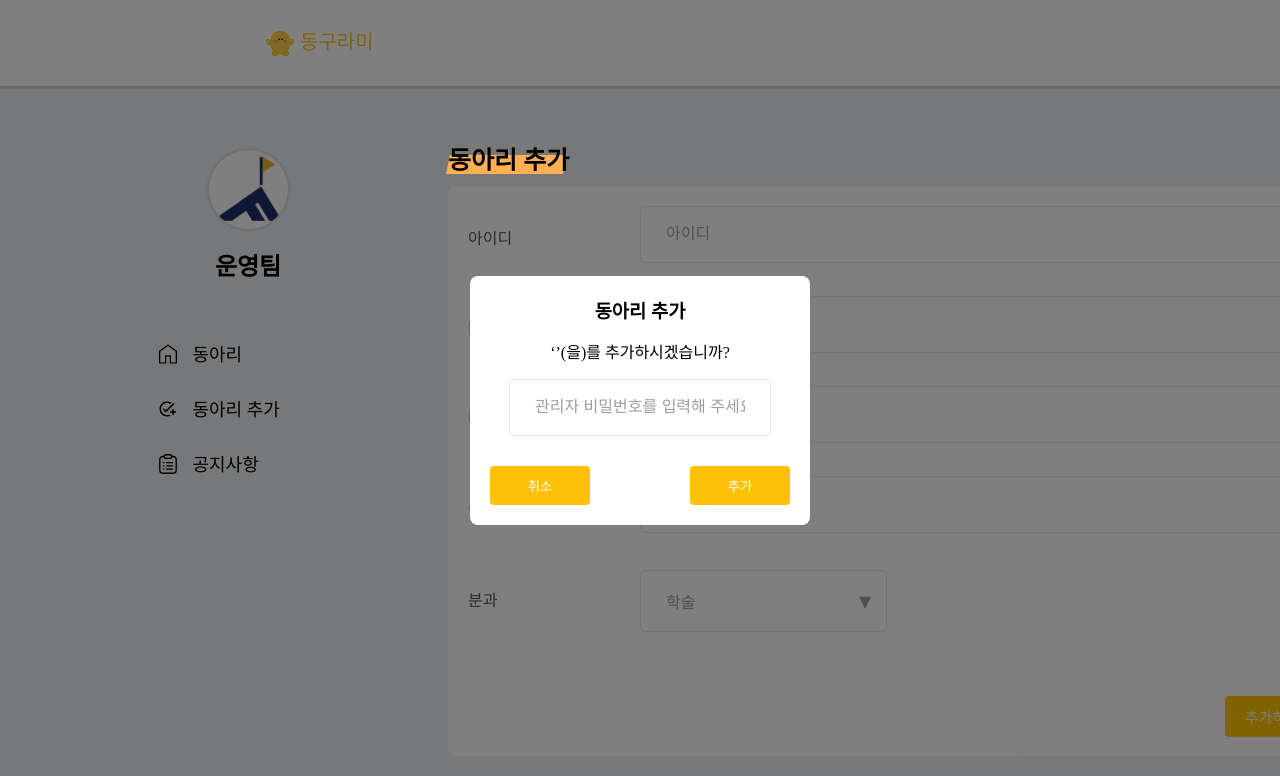
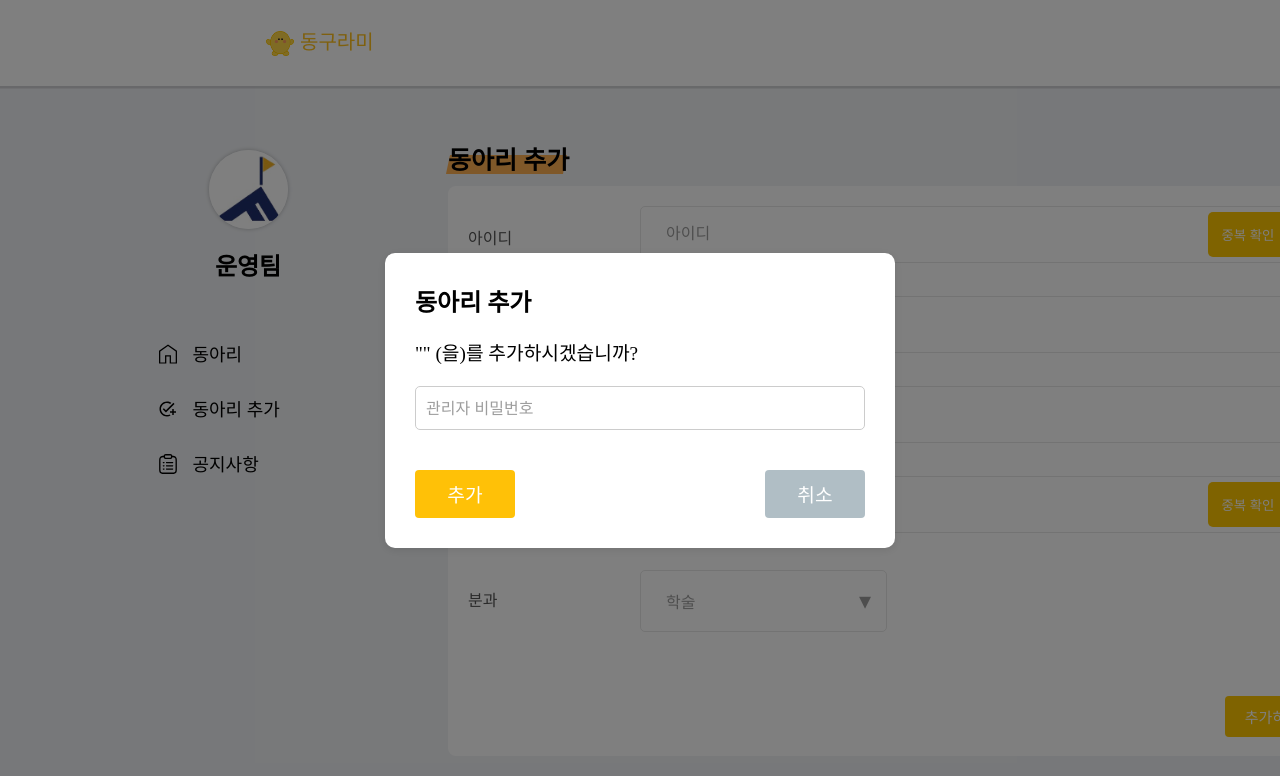
Before and after one commit to USW-Circle-Link/USW-Circle-Link-Web, a Vue app: page /adminmain/AddClub in a window 1280 px wide. Both pictures are taken after a click on the element "추가하기". Shown: the top 776 px of the page. Built offline with nearby package versions, Linux system fonts and the light colour scheme.

Commit message:
동아리 추가 팝업창

```diff
--- a/src/components/Admin/AddClub.vue
+++ b/src/components/Admin/AddClub.vue
@@ -8,6 +8,7 @@
         <div class="form-group-row">
           <label for="id">아이디</label>
           <input type="text" id="id" v-model="id" placeholder="아이디" required @input="validateId" />
+          <button @click="idDuplicateCheck">중복 확인</button>
         </div>
         <span v-if="idError" class="error">{{ idError }}</span>
       </div>
@@ -32,6 +33,7 @@
         <div class="form-group-row">
           <label for="clubName">동아리명</label>
           <input type="text" id="clubName" v-model="clubName" placeholder="동아리명" required @input="validateClubName" />
+          <button @click="clubNameDuplicateCheck">중복 확인</button>
         </div>
         <span v-if="clubNameError" class="error">{{ clubNameError }}</span>
       </div>
@@ -55,24 +57,21 @@
           </ul>
         </div>
       </div>
-      <!-- 팝업창 -->
       <div class="popupbtn" @click="openPopup()">추가하기</div>
-      <div v-if="isPopupVisible" class="popup-overlay">
-        <div class="popup">
-          <h3>동아리 추가</h3>
-          <p>‘{{ clubName }}’(을)를 추가하시겠습니까?</p>
-          <input
-              type="password"
-              placeholder="관리자 비밀번호를 입력해 주세요."
-              v-model="adminPw"
-          />
-          <div class="buttons">
-            <button @click="cancelDelete">취소</button>
-            <button type="submit">추가</button>
-          </div>
+    </form>
+    <!-- 동아리 삭제 팝업창  -->
+    <div v-if="isPopupVisible" class="popup-overlay">
+      <div class="popup">
+        <h3>동아리 추가</h3>
+        <p>"{{ clubName }}" (을)를 추가하시겠습니까?</p>
+        <input v-model="adminPw" type="password" placeholder="관리자 비밀번호" />
+        <span v-if="adminPwError" class="error">{{ adminPwError }}</span>
+        <div class="popup-buttons">
+          <button @click="submitForm">추가</button>
+          <button @click="cancelDelete">취소</button>
         </div>
       </div>
-    </form>
+    </div>
   </div>
 </template>
 
@@ -108,6 +107,7 @@ export default {
 
       // 동연회/개발팀 비밀번호
       adminPw: '',
+      adminPwError: '', // 정보 입력 값 에러 메세지 변수
     };
   },
   methods: {
@@ -144,7 +144,12 @@ export default {
         this.clubNameError = '';
       }
     },
-
+    idDuplicateCheck() { //아이디 중복 확인
+      alert('아이디 중복 확인');
+    },
+    clubNameDuplicateCheck() { //동아리 이름 중복 확인
+      alert('동아리 이름 중복 확인');
+    },
     // "추가하기" 버튼을 눌러 팝업창 나타내기
     openPopup() {
       // 입력 조건에 맞는지 검사후 팝업창 나타내기
@@ -219,15 +224,14 @@ export default {
         }
         // 서버에서 보낸 에러 코드에 따라 사용자에게 에러 정보 제공
         if (error.response.status === 400) {
-          alert('동아리 추가에 실패했습니다. 관리자 비밀번호가 틀렸습니다.');
+          this.adminPwError = '* 동아리 추가에 실패했습니다. 관리자 비밀번호가 틀렸습니다.';
         }
         if (error.response.status === 409) {
-          alert('동아리 추가에 실패했습니다. 이미 존재하는 동아리 입니다.');
+          this.adminPwError = '* 동아리 추가에 실패했습니다. 이미 존재하는 동아리 입니다.';
         }
         if (error.response.status === 422) {
-          alert('동아리 추가에 실패했습니다. 이미 존재하는 동아리 회장 아이디 입니다.');
+          this.adminPwError = '* 동아리 추가에 실패했습니다. 이미 존재하는 동아리 회장 아이디 입니다.';
         }
-        this.isPopupVisible = false;  // 팝업창 닫기
       }
     },
 
@@ -309,6 +313,23 @@ h2 {
   flex-direction: row;
   display: flex;
   align-items: center;
+  position: relative; /* 부모 요소를 기준으로 자식 요소 위치 지정 */
+}
+
+.form-group-row button{
+  width: 80px;
+  height: 45px;
+  position: absolute;
+  right: 40px;
+  top: 6px;
+  border-radius: 5px;
+  border: none;
+  background-color: #FFC700;
+  color: white;
+}
+
+.form-group-row button:hover{
+  background-color: #e6b800;
 }
 
 input {
@@ -350,28 +371,82 @@ label {
   background-color: #e6b800;
 }
 
+/* Popup Overlay and Popup Window */
 .popup-overlay {
-  position: fixed;
+  position: fixed; /* 화면 전체를 덮음 */
   top: 0;
   left: 0;
-  right: 0;
-  bottom: 0;
-  background-color: rgba(0, 0, 0, 0.5);
+  width: 100%;
+  height: 100%;
+  background-color: rgba(0, 0, 0, 0.5); /* 반투명 배경 */
   display: flex;
   justify-content: center;
   align-items: center;
+  z-index: 1000; /* 화면 상단에 표시 */
 }
 
 .popup {
-  background-color: white;
-  padding: 20px;
-  border-radius: 8px;
-  width: 300px;
-  text-align: center;
+  background-color: #fff;
+  padding: 30px; /* 팝업 패딩을 조금 더 여유롭게 */
+  border-radius: 10px;
+  box-shadow: 0 2px 10px rgba(0, 0, 0, 0.1);
+  width: 450px; /* 1.5배 키움 */
+  z-index: 1001; /* 팝업창을 오버레이보다 위에 배치 */
 }
 
-h3 {
-  margin: 0 0 10px;
+.popup h3 {
+  margin-top: 0;
+  margin-bottom: 20px;
+  font-size: 1.5em; /* 글씨 크기를 더 크게 */
+}
+
+.popup p {
+  margin-bottom: 20px;
+  font-size: 1.2em; /* 글씨 크기를 더 크게 */
+}
+
+.popup input {
+  width: 95%;
+  padding: 10px;
+  margin-bottom: 10px; /* 입력 칸과 버튼 사이 간격 추가 */
+  font-size: 1.2em; /* 입력 칸의 글씨 크기를 더 크게 */
+  border: 1px solid #ccc;
+  border-radius: 5px;
+}
+
+.popup span{
+  margin-left: 10px;
+  color: red;
+  font-size: 12px;
+}
+
+.popup-buttons {
+  margin-top: 10px; /* 입력 칸과 버튼 사이 간격 추가 */
+  display: flex;
+  justify-content: space-between;
+}
+
+.popup-buttons button {
+  background-color: #ffc107; /* 확인 버튼 색상 변경 */
+  color: #fff;
+  border: none;
+  padding: 10px 30px; /* 버튼 크기를 더 크게 */
+  border-radius: 5px;
+  font-size: 1.2em; /* 버튼 글씨 크기를 더 크게 */
+  cursor: pointer;
+  transition: background-color 0.3s;
+}
+
+.popup-buttons button:hover {
+  background-color: #e0a800;
+}
+
+.popup-buttons button:last-child {
+  background-color: #b0bec5;
+}
+
+.popup-buttons button:last-child:hover {
+  background-color: #90a4ae;
 }
 
 .custom-dropdown {
```
